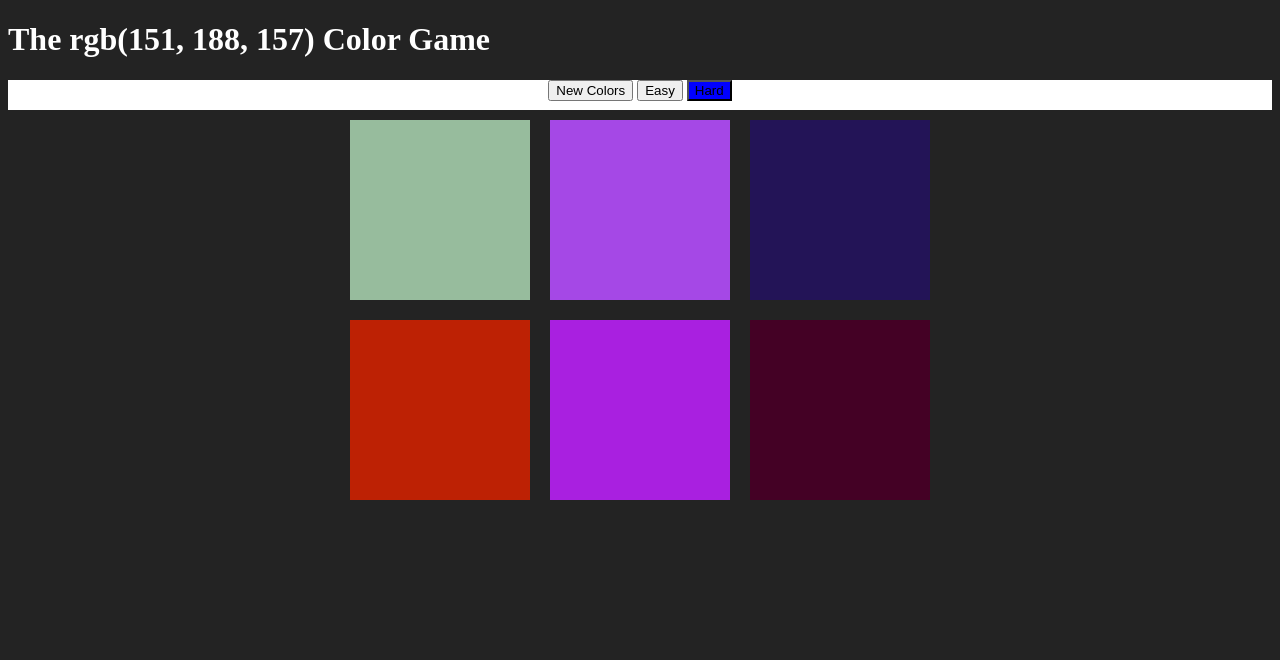
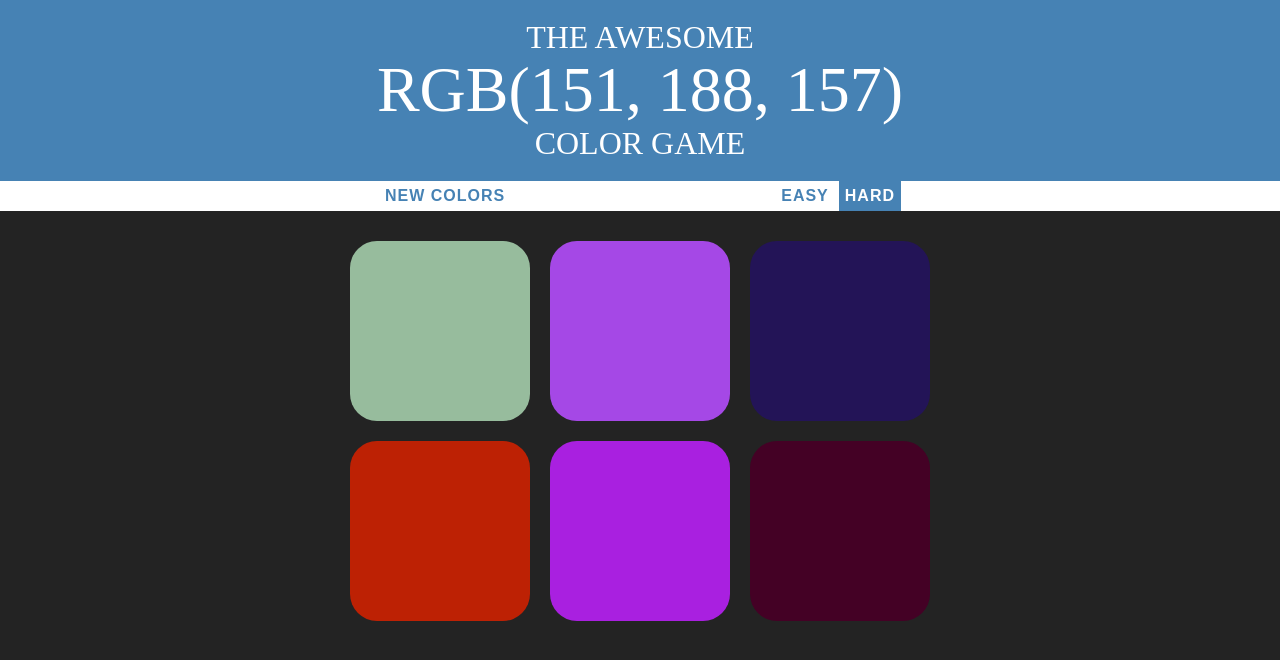
Before and after one commit to MikeWick/RGB-color-game, a PHP site: page /colorGame.html in a window 1280 px wide. Shown: the top 660 px of the page. Run offline with PHP 8.4, Linux system fonts and the light colour scheme.

Commit message:
Style game features: - border-radius, fade transition on squares - hover effect on buttons - h1 and body font and size - span spacing for buttons

```diff
--- a/colorGame.css
+++ b/colorGame.css
@@ -1,5 +1,7 @@
 body {
   background: #232323;
+  margin: 0;
+  font-family: "Montserrat", "Avenir";
 }
 
 .square {
@@ -8,15 +10,35 @@
   padding-bottom: 30%;
   float: left;
   margin: 1.66%;
+  border-radius: 15%;
+  transition: background 0.6s;
+  -webkit-transition: background 0.6s;
+  -moz-transition: background 0.6s;
 }
 
 #container {
   max-width: 600px;
-  margin: 0 auto;
+  margin: 20px auto;
 }
 
 h1 {
   color: white;
+  text-align: center;
+  background: steelblue;
+  margin: 0;
+  font-weight: normal;
+  text-transform: uppercase;
+  line-height: 1.1;
+  padding: 20px 0;
+}
+
+#colorDisplay {
+  font-size: 200%;
+}
+
+#message {
+  display: inline-block;
+  width: 20%;
 }
 
 #stripe {
@@ -26,5 +48,23 @@
 }
 
 .selected {
-  background: blue;
+  color: white;
+  background: steelblue;
 }
+
+button {
+  border: none;
+  background: none;
+  text-transform: uppercase;
+  height: 100%;
+  font-weight: 700;
+  color: steelblue;
+  letter-spacing: 1px;
+  font-size: inherit;
+  transition: all 0.3s;
+}
+
+button:hover {
+  color: white;
+  background: steelblue;
+}
--- a/colorGame.html
+++ b/colorGame.html
@@ -5,7 +5,11 @@
     <link rel="stylesheet" type="text/css" href="colorGame.css">
 </head>
 <body>
-  <h1>The <span id="colorDisplay">RGB</span> Color Game</h1>
+  <h1>The Awesome
+    <br>
+    <span id="colorDisplay">RGB</span>
+    <br>
+    Color Game</h1>
 
   <div id="stripe">
     <button id="reset">New Colors</button>
--- a/colorGame.js
+++ b/colorGame.js
@@ -50,7 +50,7 @@
   for(var i = 0; i < squares.length; i++){
     squares[i].style.background = colors[i];
   }
-  h1.style.background = "#232323";
+  h1.style.background = "steelblue";
 })
 
 colorDisplay.textContent = pickedColor;
```
